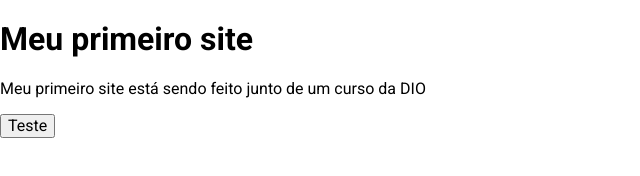
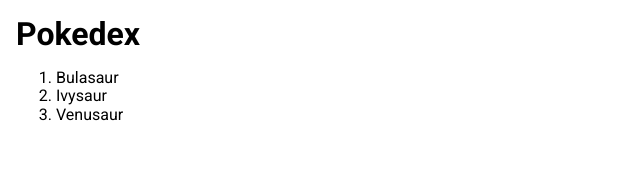
Before and after one commit to guimalicki/projeto-pokedex, a plain HTML site: page index.html in a window 1280 px wide. Shown: the whole page, without its empty margins (0-640 px from the left). Drawn offline with nearby package versions, Linux system fonts and the light colour scheme.

Commit message:
Início do preenchimento de dados html e css

```diff
--- a/assets/css/global.css
+++ b/assets/css/global.css
@@ -1,3 +1,11 @@
 * {
     font-family: 'Roboto', sans-serif;
 }
+
+.content {
+    padding: 1rem;
+}
+
+.content h1 {
+    margin: 0;
+}
--- a/index.html
+++ b/index.html
@@ -11,15 +11,26 @@
     <!-- Fonts -->
     <link rel="preconnect" href="https://fonts.googleapis.com">
     <link rel="preconnect" href="https://fonts.gstatic.com" crossorigin>
+
     <link href="https://fonts.googleapis.com/css2?family=Inter:ital,opsz,wght@0,14..32,100..900;1,14..32,100..900&family=Roboto:ital,wght@0,100..900;1,100..900&display=swap" rel="stylesheet">
 </head>
 <body>
-    <h1>Meu primeiro site</h1>
-    <p>Meu primeiro site está sendo feito junto de um curso da DIO</p>
 
-    <button id="btnTeste" type="button">
-        Teste
-    </button>
+    <section class="content">
+        <h1>Pokedex</h1>
+
+        <ol>
+            <li>
+                Bulasaur
+            </li>
+            <li>
+                Ivysaur
+            </li>
+            <li>
+                Venusaur
+            </li>
+        </ol>
+    </section>
 
     <script src="./assets/js/main.js" defer></script>
 </body>
```
